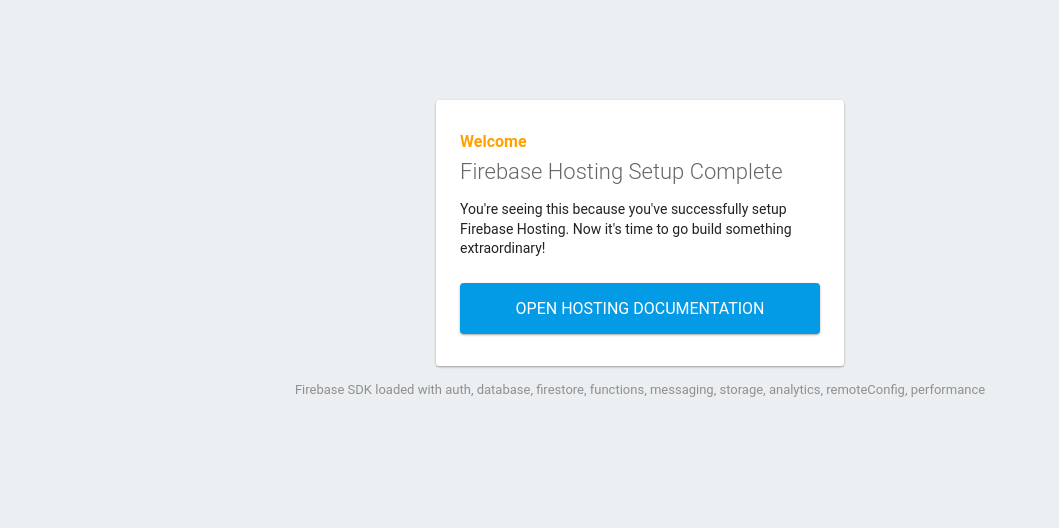
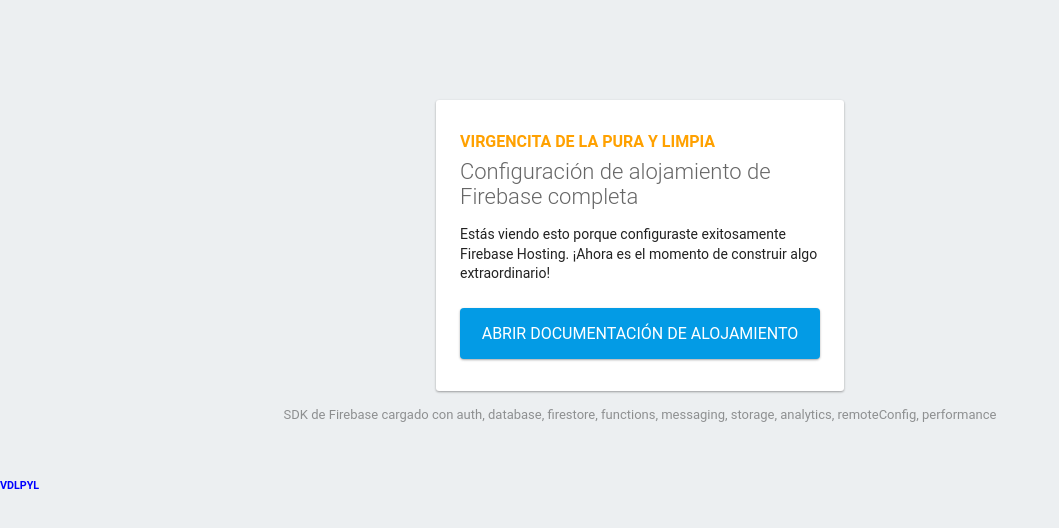
Before and after one commit to VDLPYL/VDLPYL-firebase, a plain HTML site: page public/index.html in a window 1280 px wide. Shown: the whole page, without its empty margins (0-1059 px from the left). Drawn offline with Linux system fonts and the light colour scheme; some packages are replaced by stand-ins of ours.

Commit message:
VDLPYL Mi13Mar2024-11p-Catimbo

```diff
--- a/functions/package.json
+++ b/functions/package.json
@@ -24,6 +24,3 @@
   },
   "private": true
 }
-{
-  "scripts": {"lint": "eslint ."}
-}
--- /dev/null
+++ b/public/index.css
@@ -0,0 +1,4 @@
+a {
+    text-decoration: none;
+    color: blue;
+}
--- a/public/index.html
+++ b/public/index.html
@@ -3,7 +3,7 @@
   <head>
     <meta charset="utf-8">
     <meta name="viewport" content="width=device-width, initial-scale=1">
-    <title>Welcome to Firebase Hosting</title>
+    <title>Bienvenido a Alojamiento Firebase</title>
 
     <!-- update the version number as needed -->
     <script defer src="/__/firebase/10.8.1/firebase-app-compat.js"></script>
@@ -37,13 +37,14 @@
         body { border-top: 16px solid #ffa100; }
       }
     </style>
+    <link rel="stylesheet" type="text/css" href="index.css">
   </head>
   <body>
     <div id="message">
-      <h2>Welcome</h2>
-      <h1>Firebase Hosting Setup Complete</h1>
-      <p>You're seeing this because you've successfully setup Firebase Hosting. Now it's time to go build something extraordinary!</p>
-      <a target="_blank" href="https://firebase.google.com/docs/hosting/">Open Hosting Documentation</a>
+      <h2>VIRGENCITA DE LA PURA Y LIMPIA</h2>
+      <h1>Configuración de alojamiento de Firebase completa</h1>
+      <p>Estás viendo esto porque configuraste exitosamente Firebase Hosting. ¡Ahora es el momento de construir algo extraordinario!</p>
+      <a target="_blank" href="https://firebase.google.com/docs/hosting/">Abrir documentación de alojamiento</a>
     </div>
     <p id="load">Firebase SDK Loading&hellip;</p>
 
@@ -78,12 +79,17 @@
             'remoteConfig',
             'performance',
           ].filter(feature => typeof app[feature] === 'function');
-          loadEl.textContent = `Firebase SDK loaded with ${features.join(', ')}`;
+          loadEl.textContent = `SDK de Firebase cargado con ${features.join(', ')}`;
         } catch (e) {
           console.error(e);
-          loadEl.textContent = 'Error loading the Firebase SDK, check the console.';
+          loadEl.textContent = 'Error al cargar el SDK de Firebase, verifique la consola.';
         }
       });
     </script>
-  </body>
+<br>
+<h6>
+    <!--homepage-->
+    <a href="https://VDLPYL.github.io/VDLPYL">VDLPYL</a>
+</h6>
+</body>
 </html>
```
